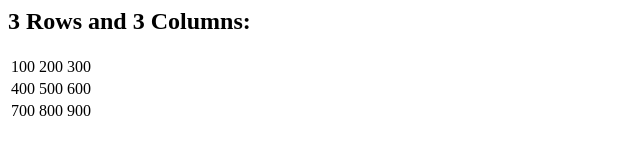
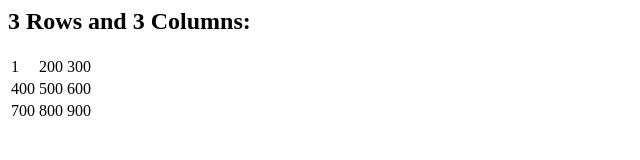
Before and after one commit to iyanke/bigdata, a plain HTML site: page index.html in a window 1280 px wide. Shown: the full height of the page, 0-640 px from the left. Drawn offline with Linux system fonts and the light colour scheme.

Commit message:
Update index.html

```diff
--- a/index.html
+++ b/index.html
@@ -1,7 +1,7 @@
 <h2>3 Rows and 3 Columns:</h2>
 <table>
   <tr>
-    <td>100</td>
+    <td>1</td>
     <td>200</td>
     <td>300</td>
   </tr>
```
